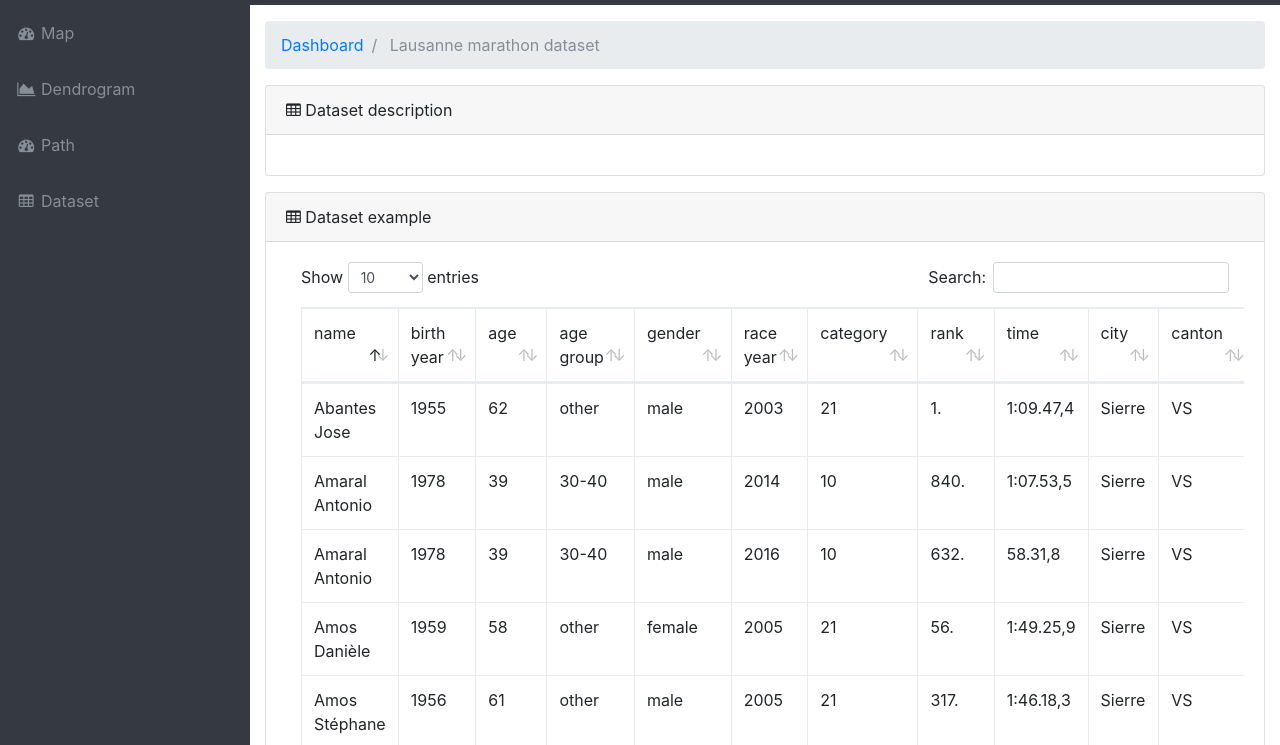
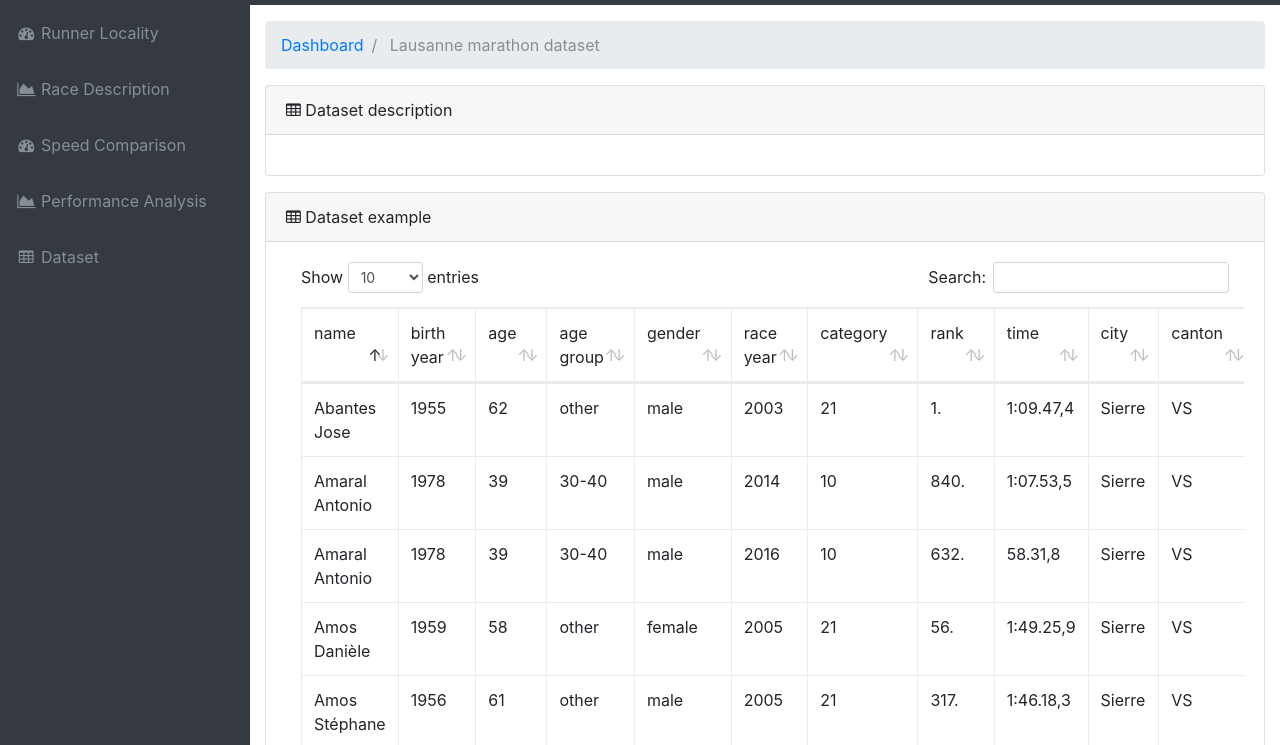
Before and after one commit to SonyChan0807/SonyChan0807.github.io, a plain HTML site: page dataset.html in a window 1280 px wide. Shown: the part 51-796 px from the top of the page. Drawn offline with Linux system fonts and the light colour scheme.

Commit message:
update skeleton

```diff
--- a/dataset.html
+++ b/dataset.html
@@ -30,19 +30,25 @@
           <li class="nav-item" data-toggle="tooltip" data-placement="right" title="Dashboard">
             <a class="nav-link" href="index.html">
               <i class="fa fa-fw fa-dashboard"></i>
-              <span class="nav-link-text">Map</span>
+              <span class="nav-link-text">Runner Locality</span>
             </a>
           </li>
           <li class="nav-item" data-toggle="tooltip" data-placement="right" title="Charts">
             <a class="nav-link" href="dendrogram.html">
               <i class="fa fa-fw fa-area-chart"></i>
-              <span class="nav-link-text">Dendrogram</span>
+              <span class="nav-link-text">Race Description</span>
             </a>
           </li>
           <li class="nav-item" data-toggle="tooltip" data-placement="right" title="Tables">
             <a class="nav-link" href="path.html">
               <i class="fa fa-fw fa-dashboard"></i>
-              <span class="nav-link-text">Path</span>
+              <span class="nav-link-text">Speed Comparison</span>
+            </a>
+          </li>
+          <li class="nav-item" data-toggle="tooltip" data-placement="right" title="Tables">
+            <a class="nav-link" href="">
+              <i class="fa fa-fw fa-area-chart"></i>
+              <span class="nav-link-text">Performance Analysis</span>
             </a>
           </li>
           <li class="nav-item" data-toggle="tooltip" data-placement="right" title="Tables">
```
Also changed, not shown: dendrogram.html (+9 -3 lines), index.html (+10 -4 lines), path.html (+9 -3 lines), map_iframe.html (renamed from map.html).
